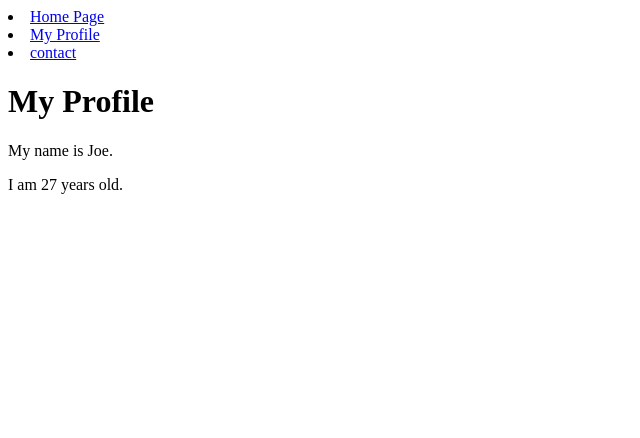
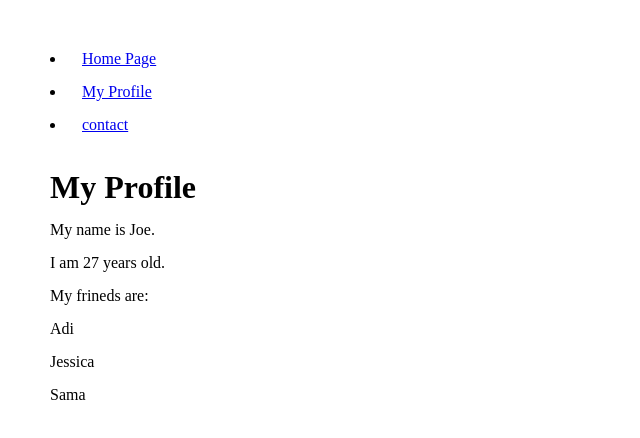
Before and after one commit to LiChenJoe/ReactFacts_CoursePractice1, a React (Create React App) app: page / in a window 1280 px wide. Shown: the top 438 px of the page, without its empty margins (0-640 px from the left). Built offline with nearby package versions, Linux system fonts and the light colour scheme.

Commit message:
add style

```diff
--- a/src/App.js
+++ b/src/App.js
@@ -2,11 +2,16 @@ import React from "react";
 
 // One function set , section set are a component in React, and they are reuseable.
 const App = () => {
+  let friends = ["Adi", "Jessica", "Sama"];
   return (
     <div>
       <h1>My Profile</h1>
       <p>My name is Joe.</p>
       <p>I am 27 years old.</p>
+      <p>My frineds are: </p>
+      {friends.map((friend) => (
+        <p>{friend}</p>
+      ))}
     </div>
   );
 };
--- a/src/index.js
+++ b/src/index.js
@@ -2,6 +2,7 @@ import React from "react";
 import ReactDOM from "react-dom";
 import App from "./App";
 import Nav from "./Nav";
+import "./styles/style.css";
 
 //In React.StrictMode, use self-closig tag to refer the app function.
 ReactDOM.render(
--- /dev/null
+++ b/src/styles/style.css
@@ -0,0 +1,2 @@
+*{margin:5px;padding:5px;-webkit-box-sizing:0;box-sizing:0}
+/*# sourceMappingURL=style.css.map */
--- /dev/null
+++ b/src/styles/style.scss
@@ -0,0 +1,5 @@
+* {
+  margin: 5px;
+  padding: 5px;
+  box-sizing: 0;
+}
```
Also changed, not shown: 1 other file (tests, documents, lock files or other folders).
